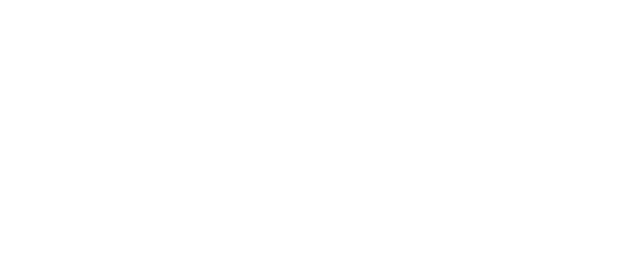
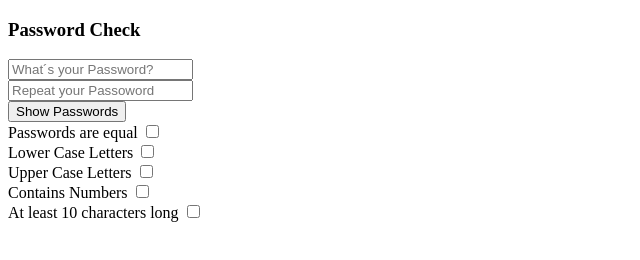
Before and after one commit to Lulezimukaj/Passwort_Check, a plain HTML site: page index.html in a window 1280 px wide. Shown: the whole page, without its empty margins (0-640 px from the left). Drawn offline with Linux system fonts and the light colour scheme.

Commit message:
feature: Show Password feature added

```diff
--- a/index.html
+++ b/index.html
@@ -8,6 +8,50 @@
     <link rel="stylesheet" href="style.css" />
   </head>
   <body>
+    <article>
+      <section>
+        <h1>Password Check</h1>
+        <form onsubmit="return false;">
+          <input
+            type="password"
+            placeholder="What´s your Password?"
+            id="inputpw"
+          />
+          <br />
+          <input
+            type="password"
+            placeholder="Repeat your Passoword"
+            id="inputpw2"
+          />
+          <br />
+          <button type="submit" id="button">Show Passwords</button>
+        </form>
+      </section>
+      <section>
+        <label for="radio-yes">Passwords are equal</label>
+        <input
+          type="checkbox"
+          name="Passwordsareequal"
+          id="Passwordsareequal"
+        />
+        <br />
+        <label for="radio-no">Lower Case Letters</label>
+        <input type="checkbox" name="Lowercaseletters" id="Lowercaseletters" />
+        <br />
+        <label for="radio-no">Upper Case Letters</label>
+        <input type="checkbox" name="Uppercaseletters" id="Uppercaseletters" />
+        <br />
+        <label for="radio-no">Contains Numbers</label>
+        <input
+          type="checkbox"
+          name="Containsnumbers"
+          id="Containsnumbers"
+        /><br />
+        <label for="radio-no">At least 10 characters long</label>
+        <input type="checkbox" name="Atleast10" id="Atleast10" />
+      </section>
+    </article>
+
     <script src="script.js"></script>
   </body>
 </html>
--- a/script.js
+++ b/script.js
@@ -1 +1,16 @@
 console.log("Passowort Check");
+
+const button = document.querySelector("#button");
+button.addEventListener("click", showpassword);
+
+function showpassword() {
+  const input = document.getElementById("#inputpw");
+  const input2 = document.getElementById("#inputpw2");
+  if (inputpw.type === "password" || inputpw2.type === "password") {
+    inputpw.type = "text";
+    inputpw2.type = "text";
+  } else {
+    inputpw.type = "password";
+    inputpw2.type = "password";
+  }
+}
```
